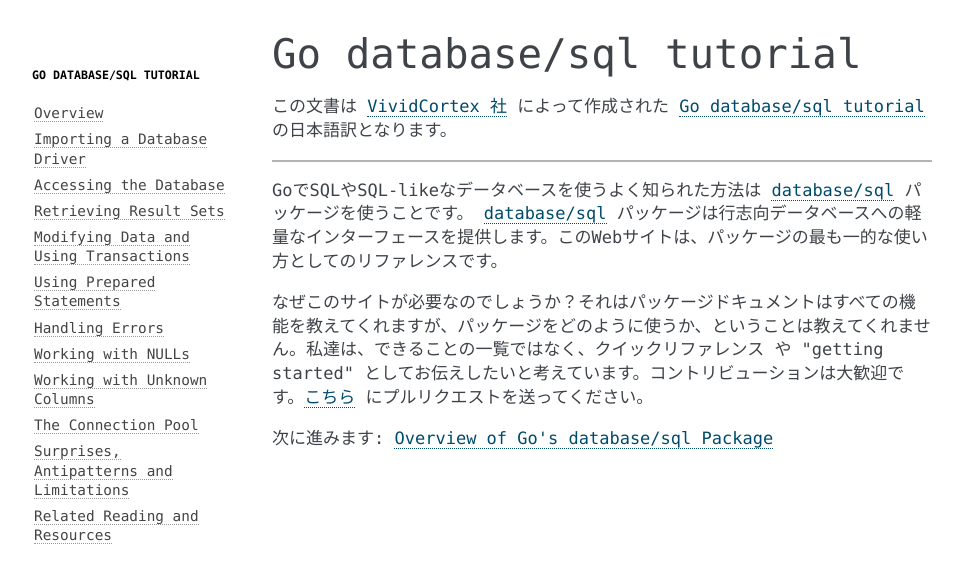
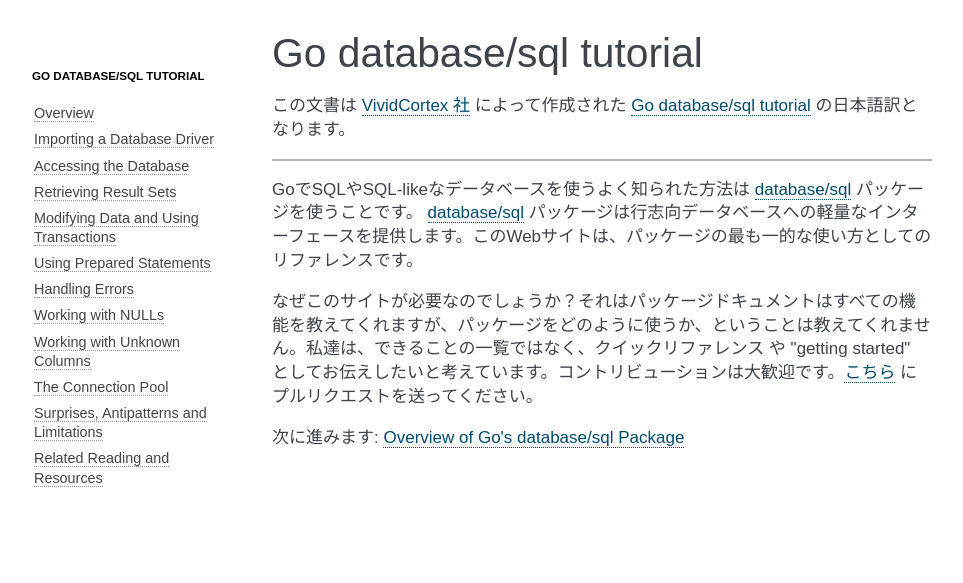
Before and after one commit to d-tsuji/go-database-sql-tutorial-ja, a Sphinx documentation site: the page built from source/index.rst, in a window 1280 px wide. Shown: the top 583 px of the page, without its empty margins (148-1111 px from the left). Built offline with Sphinx 7.4.7, drawn with Linux system fonts in a browser that asks for light colours.

Commit message:
modify font

```diff
--- a/source/conf.py
+++ b/source/conf.py
@@ -64,7 +64,7 @@
 html_theme = 'alabaster'
 
 html_theme_options = {
-    'font_family': 'Menlo',
+    'font_family': 'sans-serif',
 }
 
 # Add any paths that contain custom static files (such as style sheets) here,
```
